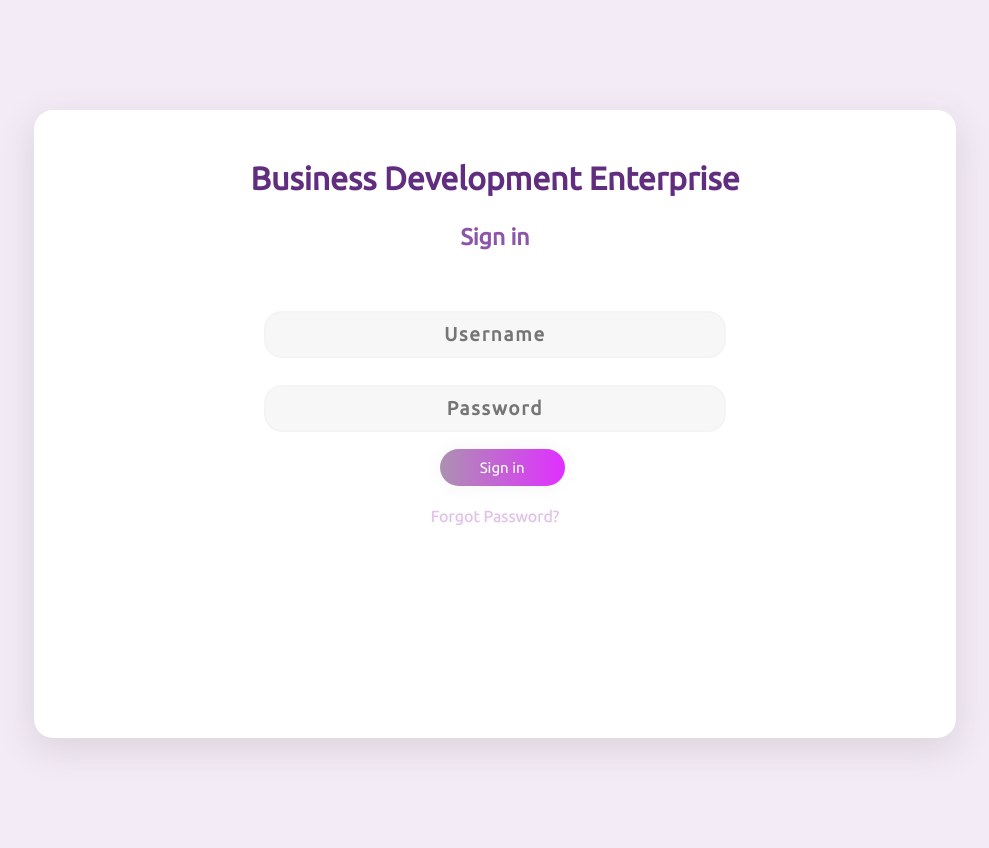
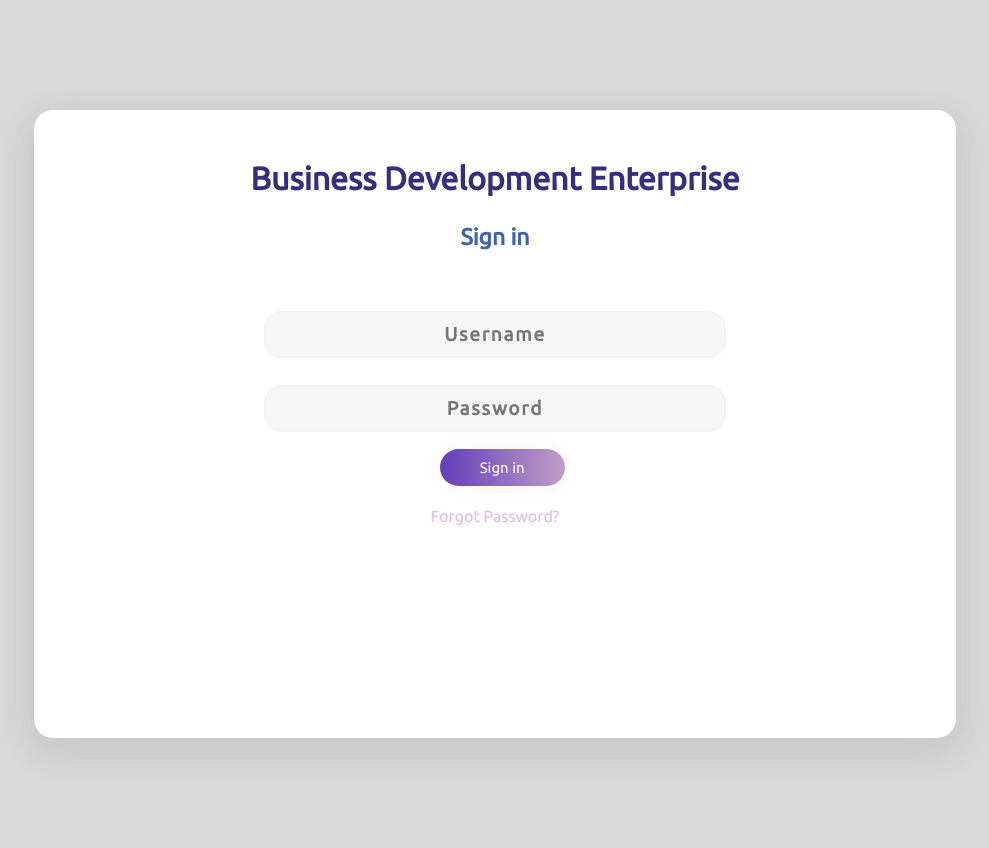
Before and after one commit to yusuf-saif/Temps, a PHP site: page /login.html in a window 1280 px wide. Shown: the whole page, without its empty margins (145-1134 px from the left). Run offline with PHP 8.4, Linux system fonts and the light colour scheme; some libraries are stand-ins or nearby versions.

Commit message:
Fix current issues

```diff
--- a/login/login.html
+++ b/login/login.html
@@ -4,7 +4,8 @@
   <link rel="stylesheet" href="style.css">
   <link href="https://fonts.googleapis.com/css?family=Ubuntu" rel="stylesheet">
   <meta name="viewport" content="width=device-width, initial-scale=1" />
-  <link rel="stylesheet" href="path/to/font-awesome/css/font-awesome.min.css">
+  <!-- <link rel="stylesheet" href="path/to/font-awesome/css/font-awesome.min.css"> -->
+  <link rel="stylesheet" href="style.css">
   <title>Sign in</title>
 </head>
 
--- a/login/style.css
+++ b/login/style.css
@@ -1,5 +1,5 @@
 body {
-    background-color: #F3EBF6;
+    background-color: #d8d8d8;
     font-family: 'Ubuntu', sans-serif;
 }
 
@@ -14,7 +14,7 @@ body {
 
 #sign {
     padding-top: 50px;
-    color: #612d7e;
+    color: #352d7e;
     font-family: 'Ubuntu', sans-serif;
     font-weight: bold;
     font-size: 32px;
@@ -22,7 +22,7 @@ body {
 
 .sign {
     /* padding-top: 50px; */
-    color: #8C55AA;
+    color: #3c64ad;
     font-family: 'Ubuntu', sans-serif;
     font-weight: bold;
     font-size: 23px;
@@ -82,7 +82,7 @@ form.form1 {
   cursor: pointer;
     border-radius: 5em;
     color: #fff;
-    background: linear-gradient(to right, #ac91b1, #e02fff);
+    background: linear-gradient(to right, #623db9, #c19ec7);
     border: 0;
     padding-left: 40px;
     padding-right: 40px;
@@ -109,4 +109,4 @@ a {
 @media (max-width: 600px) {
     .main {
         border-radius: 0px;
-    }
+    };
```
